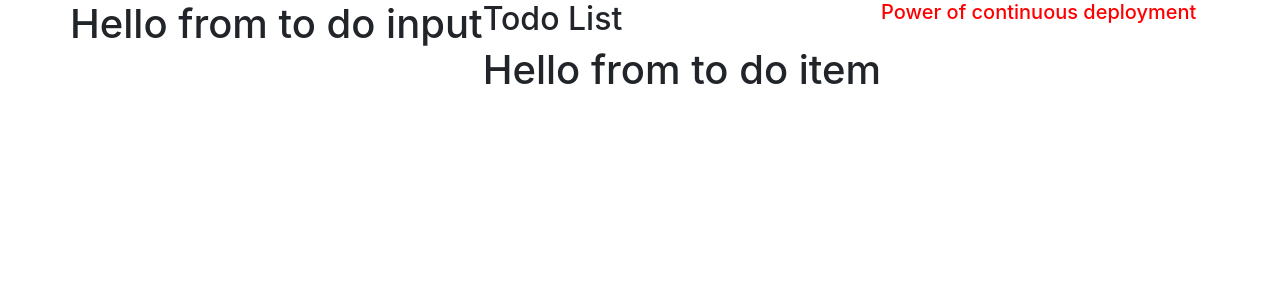
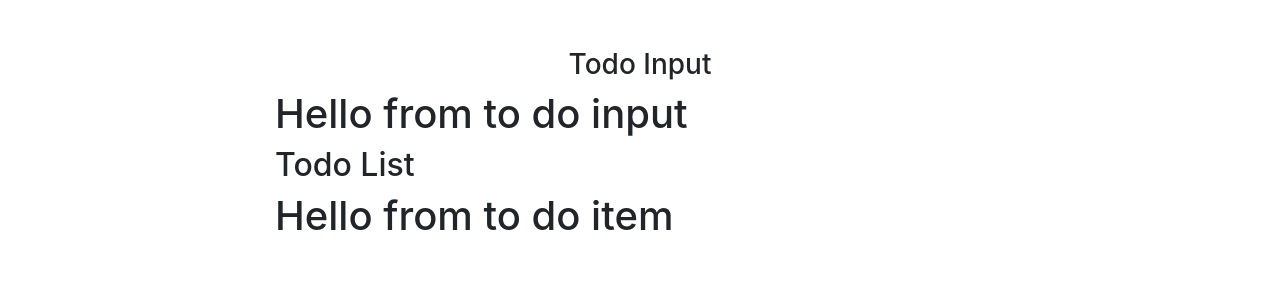
Before and after one commit to saurabhmehta1601/react-todo-list, a React (Create React App) app: page / in a window 1280 px wide. Shown: the top 300 px of the page. Built offline with nearby package versions, Linux system fonts and the light colour scheme.

Commit message:
App structure defined

```diff
--- a/src/App.js
+++ b/src/App.js
@@ -1,21 +1,56 @@
 // import uuid from "uuid";
+import React, { Component } from "react";
 import "bootstrap/dist/css/bootstrap.min.css";
-
 import TodoInput from "./components/TodoInput";
 import TodoList from "./components/TodoList";
+import { v4 as uuid } from "uuid";
 
-function App() {
+export default class App extends Component {
+  state = {
+    items: [
+      { id: 1, title: "wake up " },
+      { id: 2, title: "brush teeth" },
+    ],
+    id: uuid(),
+    item: "",
+    editItem: false,
+  };
+
+  handleChange = (e) => {
+    console.log("handle change");
+  };
+  handleSubmit = (e) => {
+    console.log("handle submit");
+  };
+  handleDelete = (e) => {
+    console.log("handle delete");
+  };
+  handleEdit = (e) => {
+    console.log("handle edit");
+  };
+  clearList = (e) => {
+    console.log("clearlist");
+  };
+
+  render() {
+    console.log(this.state);
     return (
       <div>
         <div className="container">
           <div className="row">
-          <TodoInput />
-          <TodoList />
-          <h5 style={{color:'red'}} >Power of continuous deployment</h5>
+            <div className="col-md-8 mx-auto col-10 mt-5">
+              <h3 className="text-capitalize text-center">Todo Input</h3>
+              <TodoInput
+                item={this.state.item}
+                handleChange={this.handleChange}
+                handleSubmit={this.handleSubmit}
+                editItem={this.state.editItem}
+              />
+              <TodoList items={this.state.items} clearList={this.clearList} handleDelete={this.handleDelete} handleEdit={this.handleEdit}/>
+            </div>
           </div>
         </div>
       </div>
     );
   }
-
-export default App;
+}
```
Lines whose indentation alone changed are shown as unchanged.
